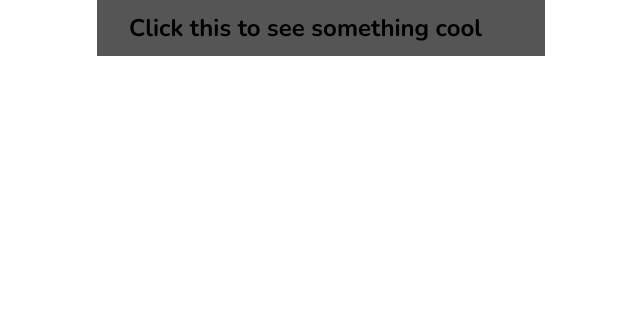
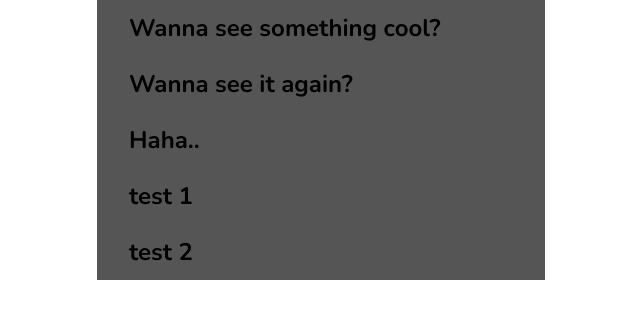
Before and after one commit to KirkSandstrom/vue-accordion, a Vue app: page / in a window 1280 px wide. Shown: the top 318 px of the page, without its empty margins (351-991 px from the left). Built offline with nearby package versions, Linux system fonts and the light colour scheme.

Commit message:
completed accordion-item and accordion component functionality

```diff
--- a/src/App.vue
+++ b/src/App.vue
@@ -1,18 +1,47 @@
 <script>
-import AccordionItem from "./components/AccordionItem.vue";
+import Accordion from "./components/Accordion.vue";
 
 export default {
   components: {
-    AccordionItem,
+    Accordion,
   },
   data() {
-    return {};
+    return {
+      accordionItems: [
+        {
+          id: 1,
+          headingMessage: "Wanna see something cool?",
+          bodyMessage: "something cool",
+        },
+        {
+          id: 2,
+          headingMessage: "Wanna see it again?",
+          bodyMessage: "it again",
+        },
+        {
+          id: 3,
+          headingMessage: "Haha..",
+          bodyMessage: "got ya",
+        },
+      ],
+      accordionItems2: [
+        {
+          id: 1,
+          headingMessage: "test 1",
+          bodyMessage: "answer 1",
+        },
+        {
+          id: 2,
+          headingMessage: "test 2",
+          bodyMessage: "answer 2",
+        },
+      ],
+    };
   },
 };
 </script>
 
 <template>
-  <div class="accordion">
-    <AccordionItem></AccordionItem>
-  </div>
+  <Accordion :accordionItems="accordionItems"></Accordion>
+  <Accordion :accordionItems="accordionItems2"></Accordion>
 </template>
--- /dev/null
+++ b/src/components/Accordion.vue
@@ -0,0 +1,24 @@
+<script>
+import AccordionItem from "./AccordionItem.vue";
+
+export default {
+  components: {
+    AccordionItem,
+  },
+  props: ["accordionItems"],
+  data() {
+    return {};
+  },
+};
+</script>
+
+<template>
+  <div class="accordion">
+    <AccordionItem
+      v-for="item in accordionItems"
+      :key="item.id"
+      :headingMessage="item.headingMessage"
+      :bodyMessage="item.bodyMessage"
+    ></AccordionItem>
+  </div>
+</template>
--- a/src/components/AccordionItem.vue
+++ b/src/components/AccordionItem.vue
@@ -1,9 +1,8 @@
 <script>
 export default {
+  props: ["headingMessage", "bodyMessage"],
   data() {
     return {
-      headingMessage: "Click this to see something cool",
-      bodyMessage: "Something cool",
       bodyDisplayed: false,
     };
   },
```
